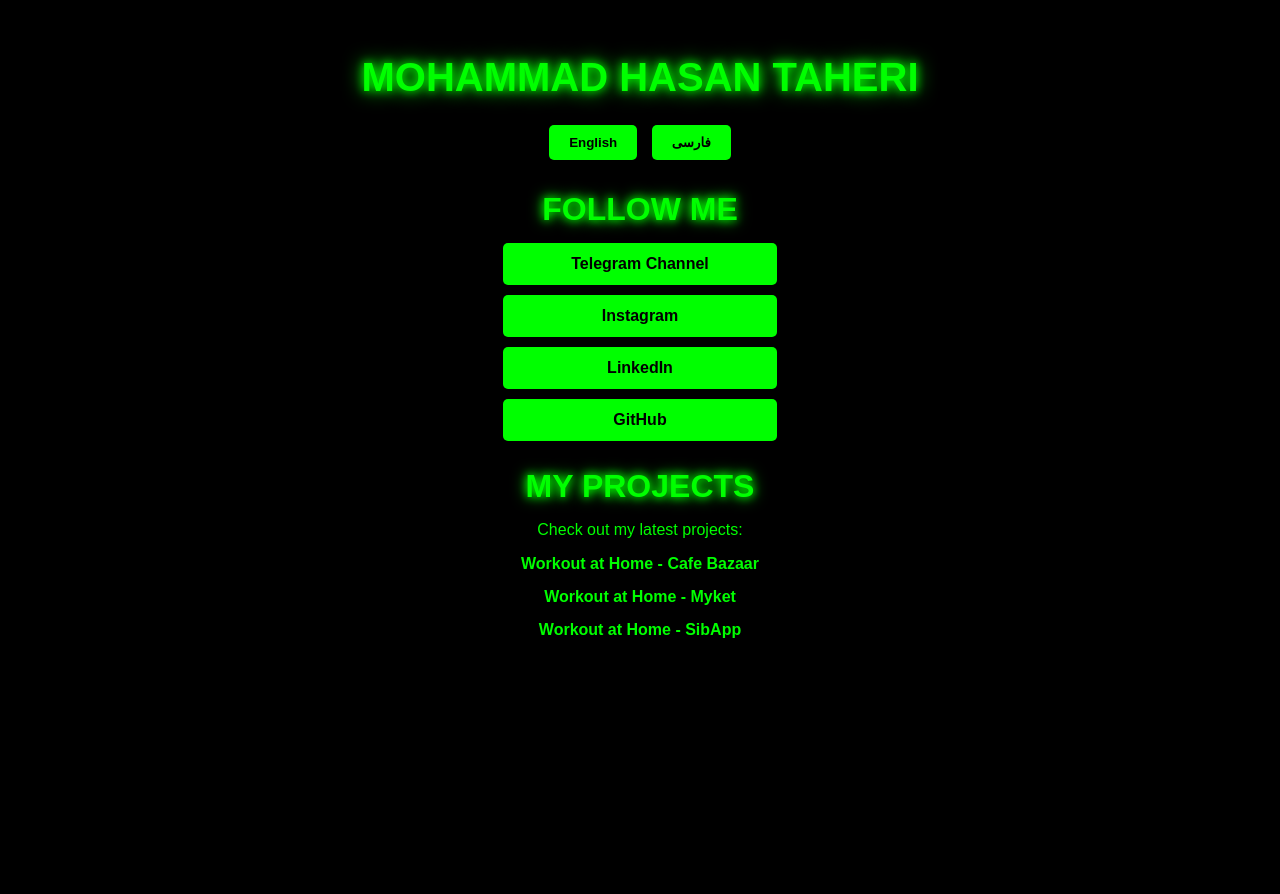
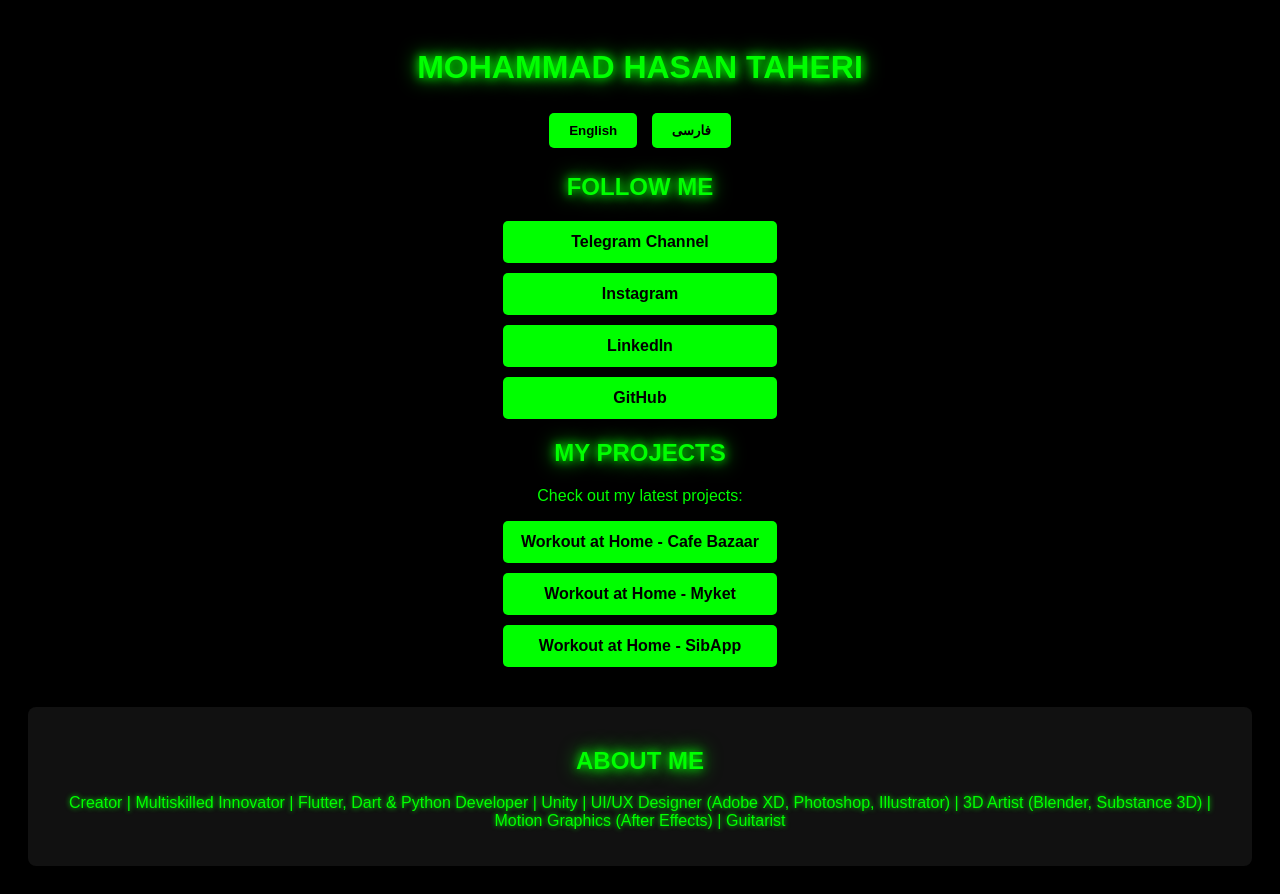
Before and after one commit to MHTpro/MyPortfolio, a plain HTML site: page index.html in a window 1280 px wide. Before the commit the page ends 800 px from the top, so only its background shows below. Drawn offline with Linux system fonts and the light colour scheme.

Commit message:
Update index.html

```diff
--- a/index.html
+++ b/index.html
@@ -12,36 +12,14 @@
             background-color: #000;
             color: #0f0; /* سبز نئونی */
         }
-        h1 {
-            font-size: 2.5rem;
+        h1, h2 {
             text-transform: uppercase;
             color: #0f0;
             text-shadow: 0 0 10px #0f0, 0 0 20px #0f0;
-            margin-bottom: 20px;
-        }
-        h2 {
-            font-size: 2rem;
-            text-transform: uppercase;
-            color: #0f0;
-            text-shadow: 0 0 8px #0f0, 0 0 15px #0f0;
-            margin-bottom: 15px;
         }
         ul {
             list-style: none;
             padding: 0;
-        }
-        li {
-            margin: 15px 0;
-        }
-        a {
-            text-decoration: none;
-            color: #0f0;
-            font-weight: bold;
-            transition: 0.3s;
-        }
-        a:hover {
-            color: #fff;
-            text-shadow: 0 0 10px #0f0, 0 0 20px #0f0;
         }
         .lang-buttons {
             margin-bottom: 20px;
@@ -61,7 +39,7 @@
             background: #fff;
             color: #000;
         }
-        .social-links a {
+        .social-links a, .project-buttons a {
             display: block;
             padding: 12px;
             margin: 10px auto;
@@ -72,11 +50,19 @@
             text-align: center;
             font-weight: bold;
             transition: 0.3s;
+            text-decoration: none;
         }
-        .social-links a:hover {
+        .social-links a:hover, .project-buttons a:hover {
             background: #fff;
             color: #000;
             text-shadow: 0 0 10px #0f0;
+        }
+        .about {
+            margin-top: 40px;
+            padding: 20px;
+            background: #111;
+            border-radius: 8px;
+            text-shadow: 0 0 5px #0f0;
         }
     </style>
 </head>
@@ -104,11 +90,19 @@
     <h2 id="title">My Projects</h2>
     <p id="subtitle">Check out my latest projects:</p>
 
-    <ul>
-        <li><a id="link1" href="https://cafebazaar.ir/app/com.example.fit_application" target="_blank">Workout at Home - Cafe Bazaar</a></li>
-        <li><a id="link2" href="https://myket.ir/app/com.example.fit_application" target="_blank">Workout at Home - Myket</a></li>
-        <li><a id="link3" href="https://sibapp.com/applications/workoutinhome?from=search" target="_blank">Workout at Home - SibApp</a></li>
-    </ul>
+    <div class="project-buttons">
+        <a id="link1" href="https://cafebazaar.ir/app/com.example.fit_application" target="_blank">Workout at Home - Cafe Bazaar</a>
+        <a id="link2" href="https://myket.ir/app/com.example.fit_application" target="_blank">Workout at Home - Myket</a>
+        <a id="link3" href="https://sibapp.com/applications/workoutinhome?from=search" target="_blank">Workout at Home - SibApp</a>
+    </div>
+
+    <!-- بخش درباره من -->
+    <div class="about">
+        <h2 id="about-title">About Me</h2>
+        <p id="about-text">
+            Creator | Multiskilled Innovator | Flutter, Dart & Python Developer | Unity | UI/UX Designer (Adobe XD, Photoshop, Illustrator) | 3D Artist (Blender, Substance 3D) | Motion Graphics (After Effects) | Guitarist
+        </p>
+    </div>
 
     <script>
         // دیتای زبان‌ها
@@ -119,7 +113,9 @@
                 subtitle: "Check out my latest projects:",
                 link1: "Workout at Home - Cafe Bazaar",
                 link2: "Workout at Home - Myket",
-                link3: "Workout at Home - SibApp"
+                link3: "Workout at Home - SibApp",
+                aboutTitle: "About Me",
+                aboutText: "Creator | Multiskilled Innovator | Flutter, Dart & Python Developer | Unity | UI/UX Designer (Adobe XD, Photoshop, Illustrator) | 3D Artist (Blender, Substance 3D) | Motion Graphics (After Effects) | Guitarist"
             },
             fa: {
                 socialTitle: "شبکه‌های اجتماعی من",
@@ -127,7 +123,9 @@
                 subtitle: "جدیدترین پروژه‌های من را ببینید:",
                 link1: "ورزش در خانه - کافه بازار",
                 link2: "ورزش در خانه - مایکت",
-                link3: "ورزش در خانه - سیب اپ"
+                link3: "ورزش در خانه - سیب اپ",
+                aboutTitle: "درباره من",
+                aboutText: "خالق | نوآور چندمهارته | توسعه‌دهنده Flutter, Dart & Python | بازی‌ساز با Unity | طراح UI/UX (Adobe XD, Photoshop, Illustrator) | مدل‌ساز سه‌بعدی (Blender, Substance 3D) | موشن گرافیست (After Effects) | گیتاریست"
             }
         };
 
@@ -139,6 +137,8 @@
             document.getElementById("link1").textContent = translations[lang].link1;
             document.getElementById("link2").textContent = translations[lang].link2;
             document.getElementById("link3").textContent = translations[lang].link3;
+            document.getElementById("about-title").textContent = translations[lang].aboutTitle;
+            document.getElementById("about-text").textContent = translations[lang].aboutText;
             localStorage.setItem("language", lang); // ذخیره زبان انتخابی
         }
 
```
